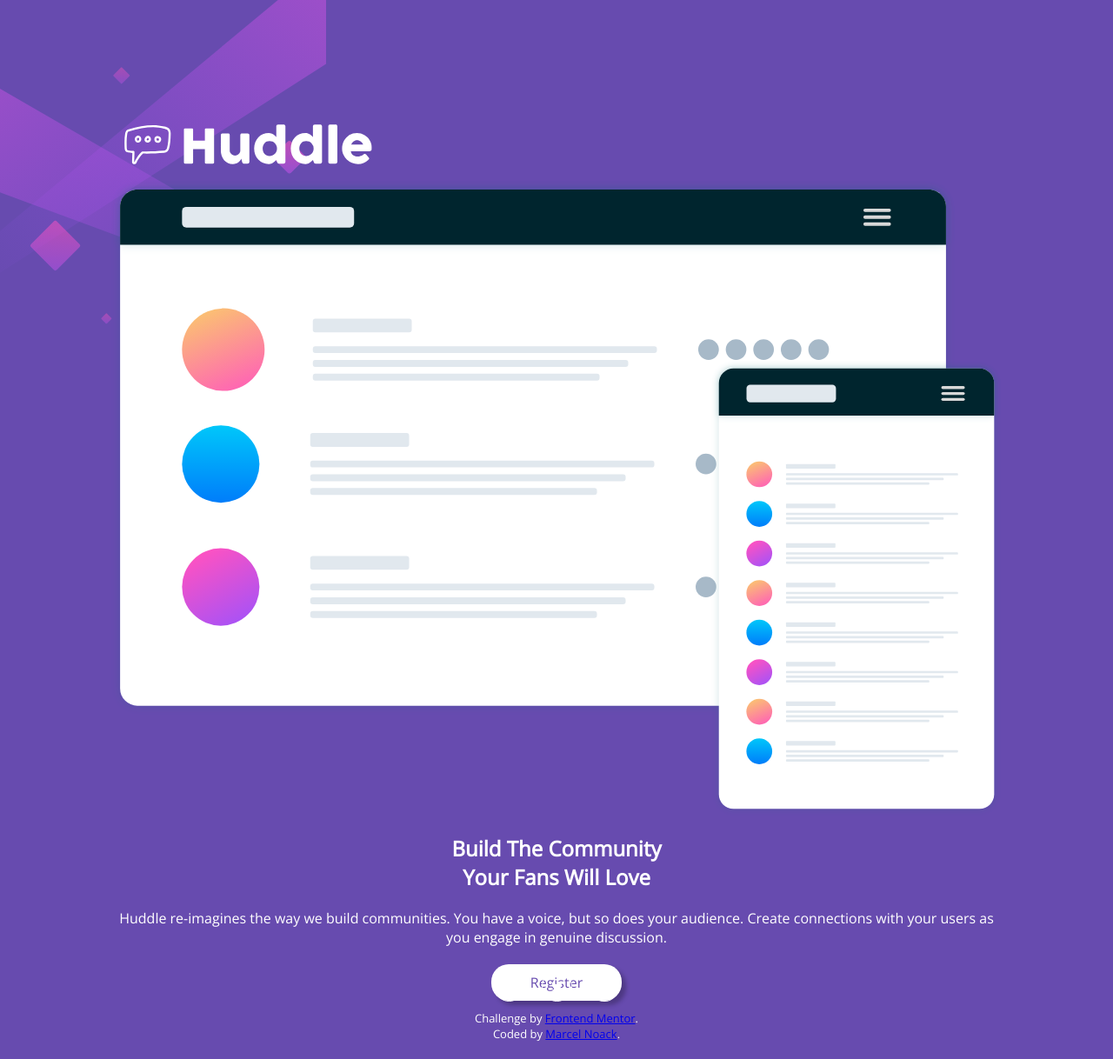
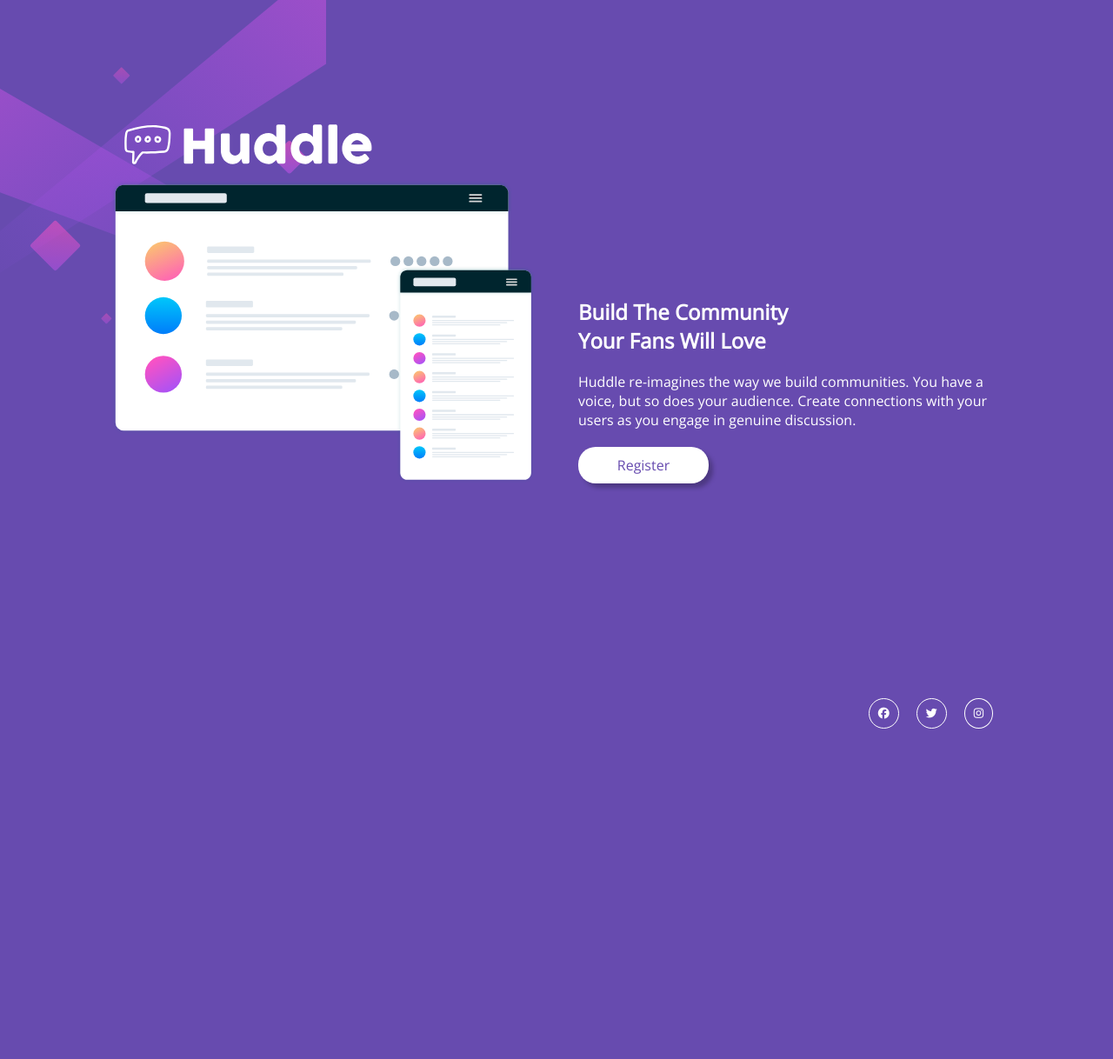
Before and after one commit to GitHubMarcelNoack/frontend-mentor-huddle-landing, a plain HTML site: page index.html in a window 1280 px wide. Shown: the whole page at 87% size. After the commit the page ends 848 px from the top, so only its background shows below. Drawn offline with nearby package versions, Linux system fonts and the light colour scheme.

Commit message:
finish desktop style adjustments

```diff
--- a/css/style.css
+++ b/css/style.css
@@ -10,6 +10,7 @@
   padding: 0;
 }
 
+/* Overall container */
 body {
   font-family: 'Open Sans', sans-serif;
   font-weight: 400;
@@ -22,13 +23,10 @@ body {
 
 .page-container {
   position: relative;
-  min-height: 100vh;
+  min-height: 90vh;
 }
 
-#content {
-  padding-bottom: 2.5rem;
-}
-
+/* Header Styles */
 header {
   font-family: 'Poppons', sans-serif;
 }
@@ -39,6 +37,7 @@ header img {
   align-self: flex-start;
 }
 
+/* Content Style */
 h2 {
   font-weight: 700;
   padding-bottom: 20px;
@@ -56,9 +55,8 @@ p {
 .grid-container {
   display: grid;
   grid-template-rows: 1fr 0.3fr;
-  /* align-items: center;
-  justify-content: center; */
   row-gap: 20px;
+  padding-bottom: 100px;
 }
 
 .grid-item {
@@ -77,6 +75,7 @@ p {
   width: 150px;
   box-shadow: 5px 5px 5px rgba(0, 0, 0, 0.25);
   transition: all 0.5s;
+  text-align: center;
 }
 
 .btn:hover {
@@ -84,17 +83,16 @@ p {
   transform: scale(1.05);
 }
 
+/* Footer style */
 footer {
   display: flex;
   flex-direction: column;
-  justify-content: end;
   align-items: center;
   font-size: small;
   text-align: center;
   position: absolute;
   bottom: 0;
   width: 100%;
-  height: 2.5rem;
 }
 .social-links {
   display: flex;
@@ -117,5 +115,19 @@ footer {
 }
 
 /* Desktop design adjustments */
-@media only screen and (min-width: 1440px) {
+@media only screen and (min-width: 768px) {
+  .grid-container {
+    grid-template-rows: none;
+    grid-template-columns: repeat(2, 1fr);
+    column-gap: 50px;
+  }
+
+  .grid-item {
+    text-align: start;
+    align-items: flex-start;
+  }
+
+  footer {
+    align-items: flex-end;
+  }
 }
--- a/index.html
+++ b/index.html
@@ -16,7 +16,7 @@
       <header>
         <img src="images/logo.svg" alt="Logo" />
       </header>
-      <main id="content">
+      <main>
         <div class="grid-container">
           <div class="grid-item">
             <img id="illustration" src="images/illustration-mockups.svg" alt="Illustrations" />
@@ -40,11 +40,11 @@
           <i class="fab fa-twitter"></i>
           <i class="fab fa-instagram"></i>
         </div>
-        <p class="attribution">
+        <!-- <p class="attribution">
           Challenge by
           <a href="https://www.frontendmentor.io?ref=challenge" target="_blank" rel="norefferer">Frontend Mentor</a
           >.<br />Coded by <a href="#">Marcel Noack</a>.
-        </p>
+        </p> -->
       </footer>
     </div>
   </body>
```
